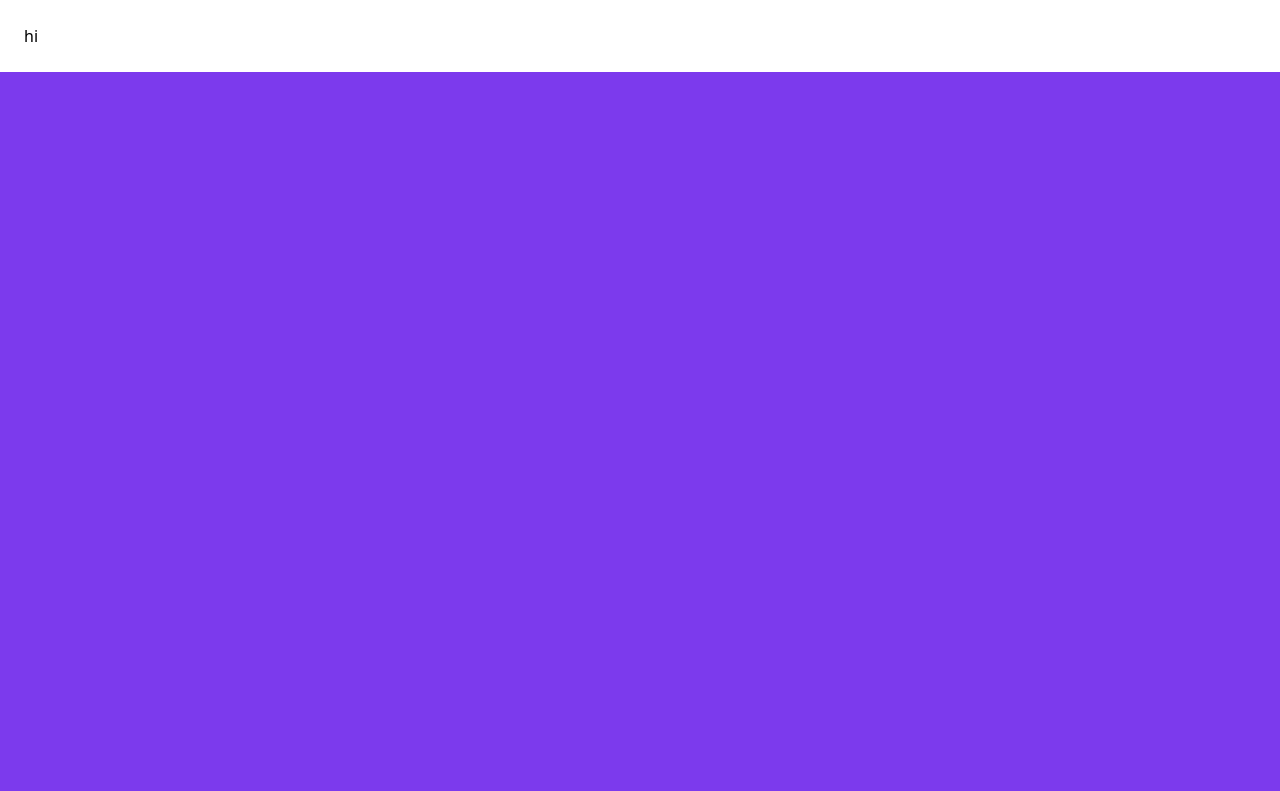
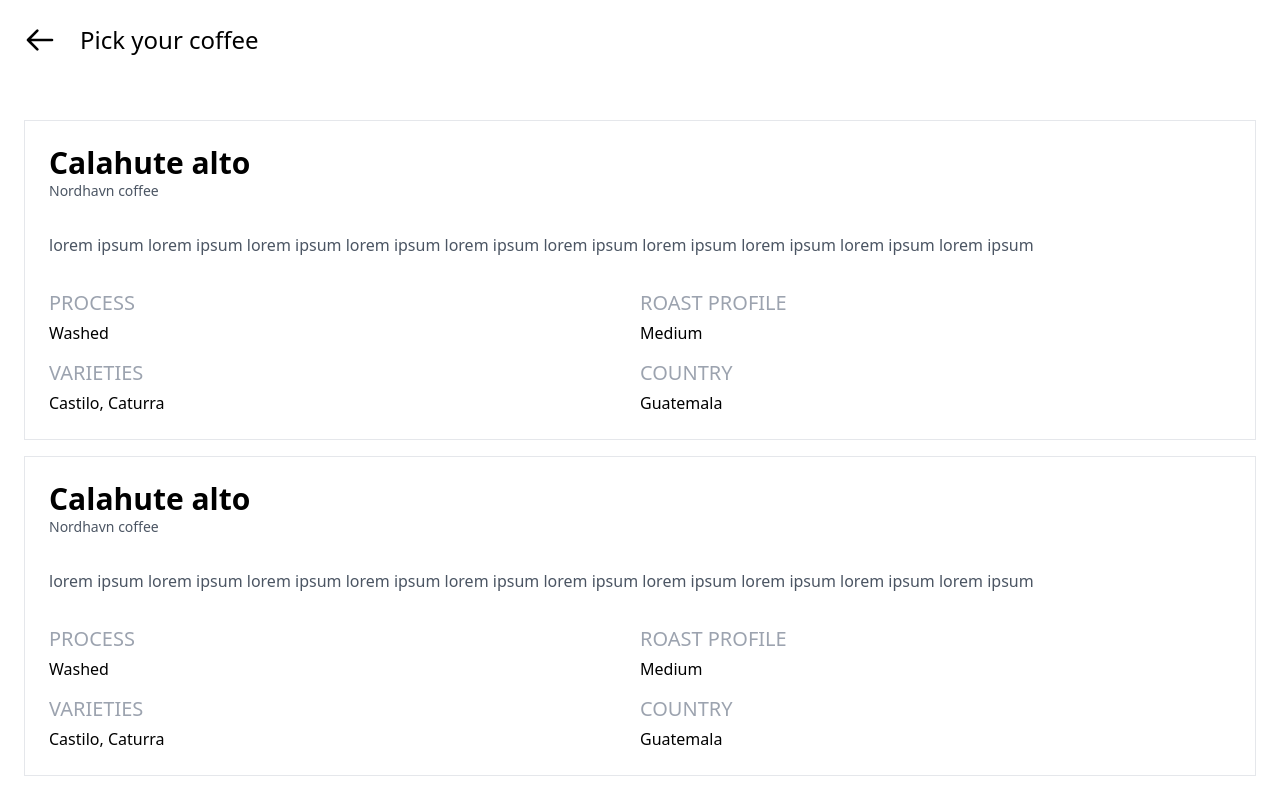
Before and after one commit to kami6800/eksamen, a Vue app: page /pick in a window 1280 px wide. Shown: the top 791 px of the page. Built offline with nearby package versions, Linux system fonts and the light colour scheme.

Commit message:
pick coffee layout

```diff
--- a/src/components/BaseCard.vue
+++ b/src/components/BaseCard.vue
@@ -1,5 +1,5 @@
 <template>
-    <div class="border my-4 p-4 flex">
+    <div class="border my-4 p-6">
         <slot></slot>
     </div>
 </template>
--- a/src/components/BaseHeader.vue
+++ b/src/components/BaseHeader.vue
@@ -1,5 +1,5 @@
 <template>
-    <div class="mb-16">
+    <div class="mb-16 text-2xl flex items-center">
         <slot></slot>
     </div>
 </template>
--- a/src/components/CoffeeCard.vue
+++ b/src/components/CoffeeCard.vue
@@ -1,5 +1,5 @@
 <template>
-  <base-card>
+  <base-card class="flex">
     <svg class="w-24 h-24">
       <use xlink:href="#infusion" />
     </svg>
--- /dev/null
+++ b/src/components/RecipeCard.vue
@@ -0,0 +1,25 @@
+<template>
+    <base-card>
+        <h3 class="font-bold text-3xl">Calahute alto</h3>
+        <h4 class="text-gray-600 text-sm">Nordhavn coffee</h4>
+        <p class="my-8 text-gray-600">lorem ipsum lorem ipsum lorem ipsum lorem ipsum lorem ipsum lorem ipsum lorem ipsum lorem ipsum lorem ipsum lorem ipsum</p>
+        <div class="grid grid-cols-2 gap-y-3.5">
+            <div>
+                <h5 class="text-gray-400 text-xl mb-1">PROCESS</h5>
+                <p>Washed</p>
+            </div>
+            <div>
+                <h5 class="text-gray-400 text-xl mb-1">ROAST PROFILE</h5>
+                <p>Medium</p>
+            </div>
+            <div>
+                <h5 class="text-gray-400 text-xl mb-1">VARIETIES</h5>
+                <p>Castilo, Caturra</p>
+            </div>
+            <div>
+                <h5 class="text-gray-400 text-xl mb-1">COUNTRY</h5>
+                <p>Guatemala</p>
+            </div>
+        </div>
+    </base-card>
+</template>
--- a/src/pages/LatestBrews.vue
+++ b/src/pages/LatestBrews.vue
@@ -1,6 +1,6 @@
 <template>
-    <base-header class="flex justify-between text-center items-center text-gray-600">
-        <h2 class="text-2xl">Brewista</h2>
+    <base-header class="justify-between text-center text-gray-600">
+        <h2>Brewista</h2>
         <svg class="h-12" xmlns="http://www.w3.org/2000/svg" fill="none" viewBox="0 0 24 24" stroke="currentColor">
             <path stroke-linecap="round" stroke-linejoin="round" stroke-width="2" d="M5.121 17.804A13.937 13.937 0 0112 16c2.5 0 4.847.655 6.879 1.804M15 10a3 3 0 11-6 0 3 3 0 016 0zm6 2a9 9 0 11-18 0 9 9 0 0118 0z" />
         </svg>
--- a/src/pages/PickCoffee.vue
+++ b/src/pages/PickCoffee.vue
@@ -1,3 +1,24 @@
 <template>
-    <p>hi</p>
+<base-header>
+    <router-link to="latest">
+            <svg class="w-8 h-8 mr-6">
+                <use xlink:href="#arrowBack" />
+            </svg>
+    </router-link>
+            <h2>Pick your coffee</h2>
+        </base-header>
+
+        <recipe-card></recipe-card>
+        <recipe-card></recipe-card>
+        <recipe-card></recipe-card>
+        <recipe-card></recipe-card>
 </template>
+
+<script>
+import RecipeCard from "../components/RecipeCard";
+export default {
+    components:{
+        RecipeCard
+    }
+}
+</script>
```
